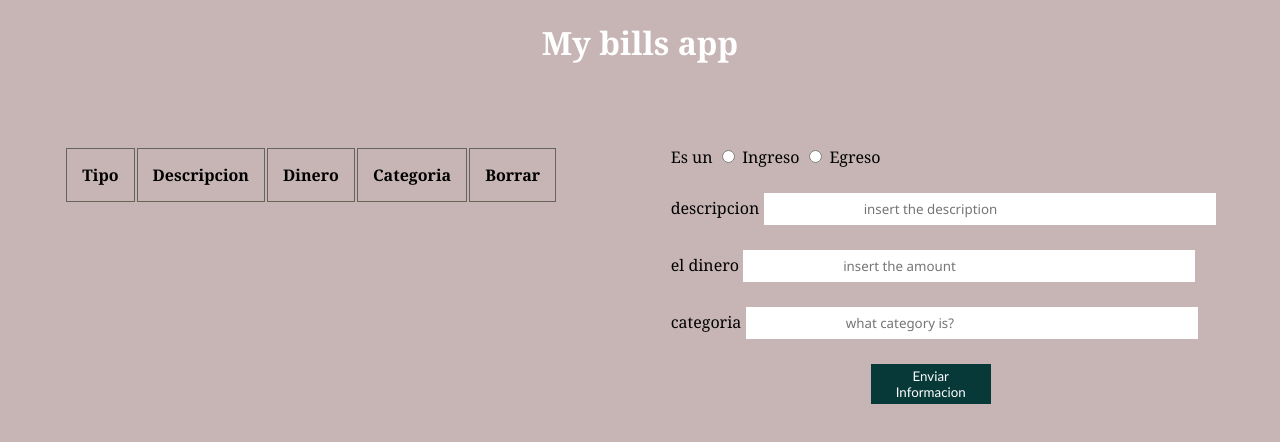
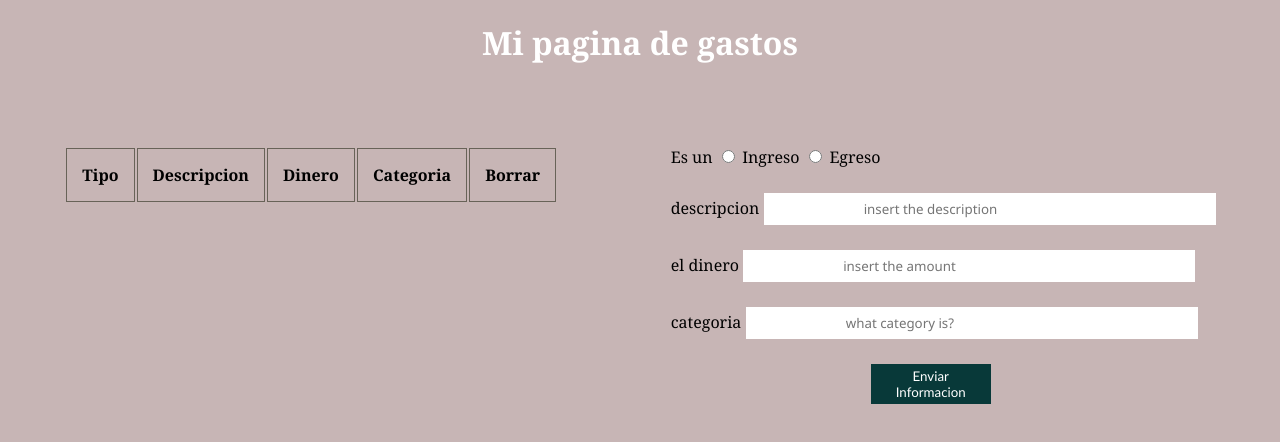
Before and after one commit to Facu6M/Aplicacion-de-gastos, a plain HTML site: page index.html in a window 1280 px wide. Drawn offline with Linux system fonts and the light colour scheme.

Commit message:
Update index.html

```diff
--- a/index.html
+++ b/index.html
@@ -2,13 +2,13 @@
 <html lang="en">
   <head>
     <meta charset="UTF-8">
-    <title>App bills</title>
+    <title>Aplicacion de gastos</title>
  <link rel="icon" type="image/jpg" href="https://static.www.nfl.com/t_q-best/league/api/clubs/logos/BUF">
     <link rel="stylesheet" href="styles.css">
   </head>
   <body>
 
-<h1>My bills app</h1>
+<h1>Mi pagina de gastos</h1>
 
 <main>
 
```
